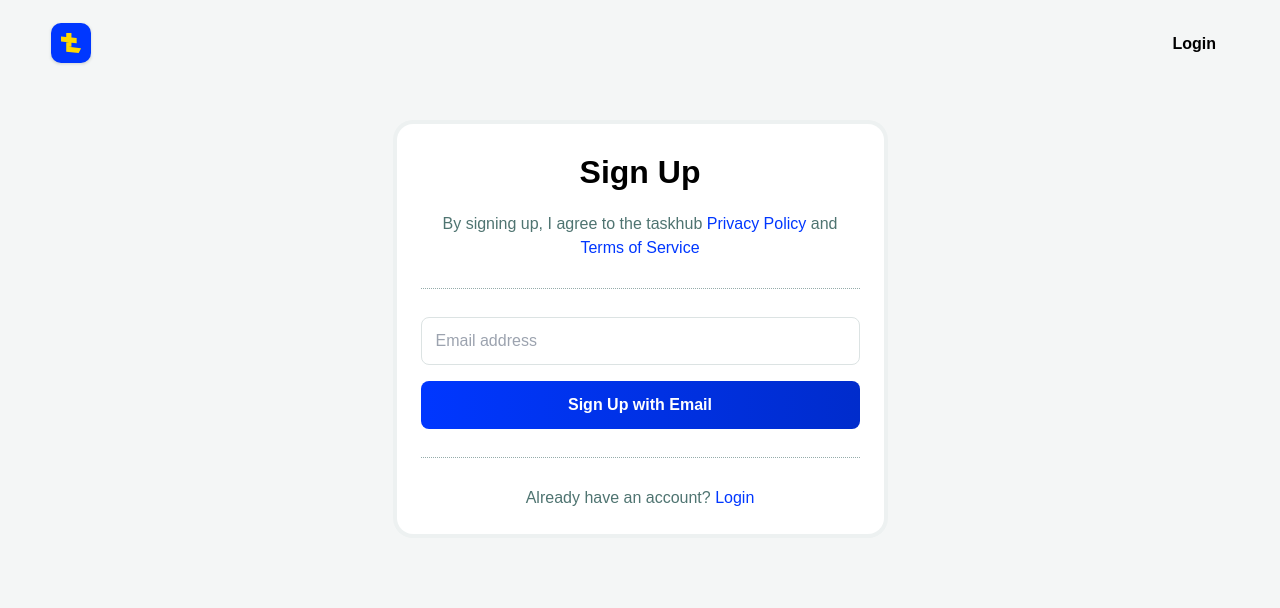
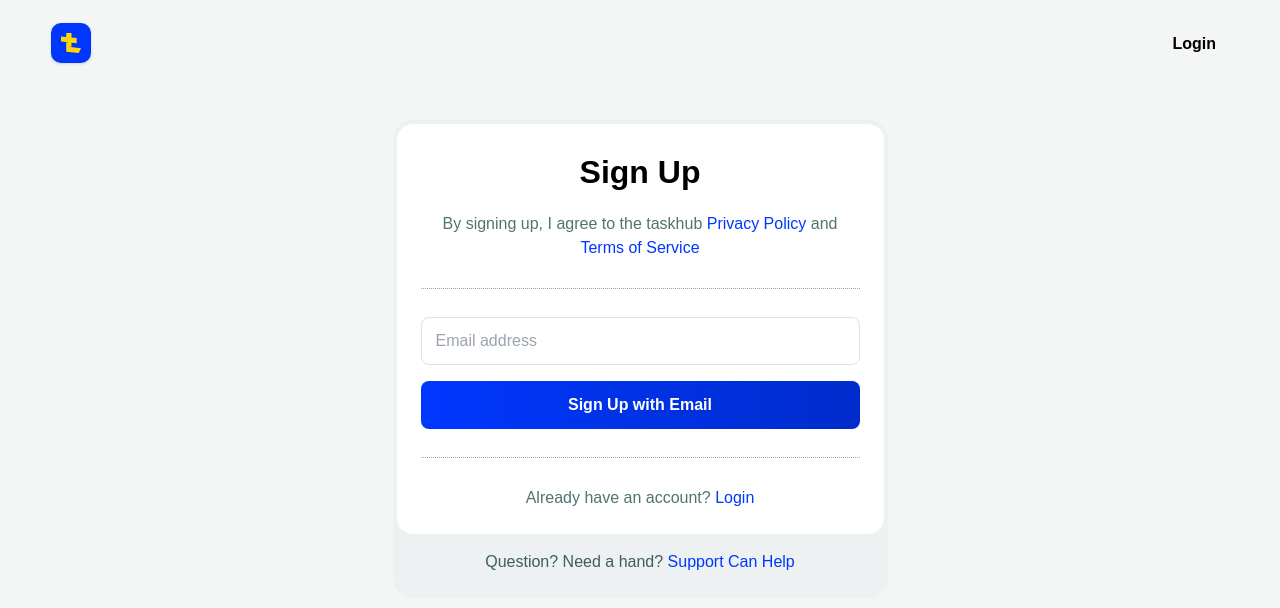
Before and after one commit to keshavkatwe/taskhub, a Next.js app: page /login in a window 1280 px wide. Shown: the top 608 px of the page. Built offline with nearby package versions, Linux system fonts and the light colour scheme.

Commit message:
Added footer

```diff
--- a/src/app/(auth)/login/page.tsx
+++ b/src/app/(auth)/login/page.tsx
@@ -1,8 +1,19 @@
 import { Button, Input, OnboardingContainer } from "@/components";
+import { useMemo } from "react";
 
 const LoginPage = () => {
+  const footer = useMemo(() => {
+    return (
+      <div className={"pt-4 pb-5"}>
+        <p className={"text-body-large text-text-gray1 text-center"}>
+          Question? Need a hand? <a>Support Can Help</a>
+        </p>
+      </div>
+    );
+  }, []);
+
   return (
-    <OnboardingContainer>
+    <OnboardingContainer footer={footer}>
       <div className={"flex flex-col gap-7"}>
         <div className={"flex flex-col gap-4"}>
           <h4 className={"text-display3 font-semibold text-center"}>Sign Up</h4>
--- a/src/components/OnboardingContainer/OnboardingContainer.tsx
+++ b/src/components/OnboardingContainer/OnboardingContainer.tsx
@@ -1,11 +1,18 @@
-import { PropsWithChildren } from "react";
-const OnboardingContainer = ({ children }: PropsWithChildren) => {
+import { PropsWithChildren, ReactElement } from "react";
+interface IOnboardingContainerProps {
+  footer?: ReactElement;
+}
+const OnboardingContainer = ({
+  children,
+  footer,
+}: PropsWithChildren<IOnboardingContainerProps>) => {
   return (
     <div className={"mt-12 flex justify-center"}>
       <div className={"w-[495px] rounded-br-20 bg-gray-50 p-1"}>
         <div className={"bg-background-white rounded-br-16 p-6"}>
           {children}
         </div>
+        {footer}
       </div>
     </div>
   );
```
